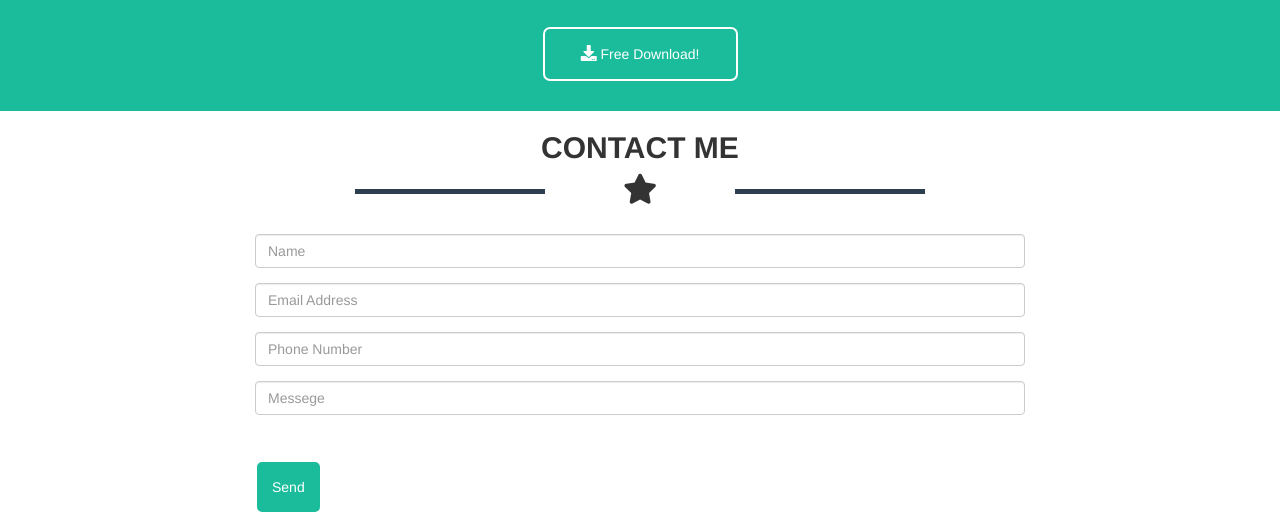
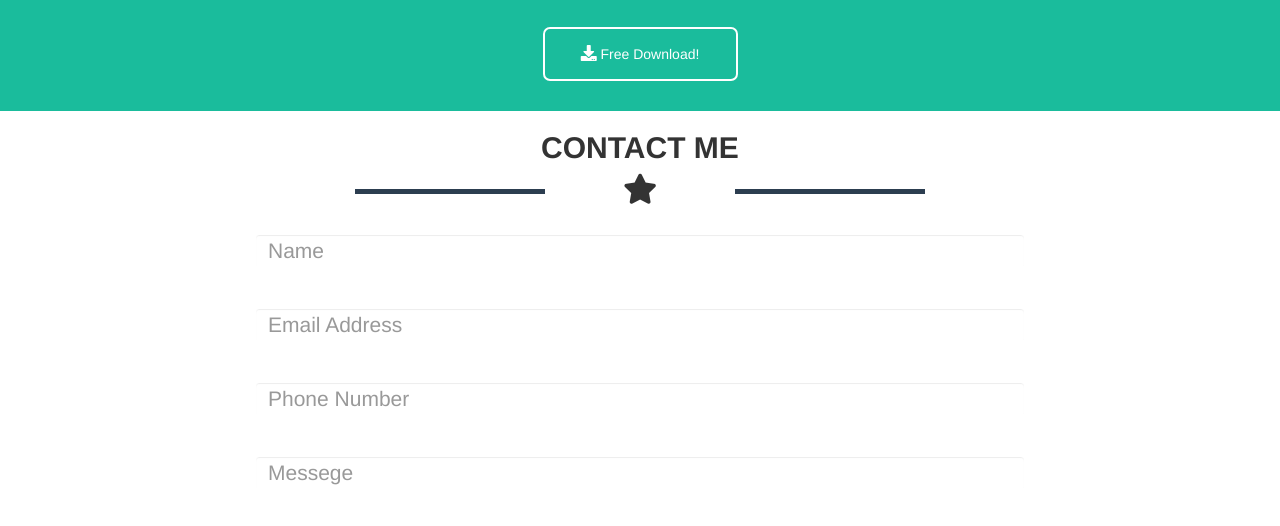
Before and after one commit to MGF2/html-css-bootstrap-freelancer, a plain HTML site: page index.html in a window 1280 px wide. Shown: the part 1678-2204 px from the top of the page. Drawn offline with nearby package versions, Linux system fonts and the light colour scheme.

Commit message:
form fixed

```diff
--- a/css/style.css
+++ b/css/style.css
@@ -176,6 +176,12 @@ section .row button {
   border-radius: 7px;
 }
 
+.msform {
+  border: 1px solid white;
+  font-size: 21px;
+  margin-bottom: 25px;
+}
+
 footer h4 {
   text-transform: uppercase;
   color: white;
--- a/index.html
+++ b/index.html
@@ -157,30 +157,30 @@
           <form class="form-horizontal">
             <div class="form-group">
               <label for="inputName" class="col-sm-2 control-label"></label>
-                <div class="col-sm-8">
-                  <input type="name" class="form-control" id="inputName" placeholder="Name">
+                <div class=" col-xs-10 col-xs-offset-1 col-sm-8 col-sm-offset-0">
+                  <input type="name" class="form-control msform" id="inputName" placeholder="Name">
                 </div>
              </div>
              <div class="form-group">
                <label for="inputEmail" class="col-sm-2 control-label"></label>
-                 <div class="col-sm-8">
-                   <input type="email" class="form-control" id="inputEmail" placeholder="Email Address">
+                 <div class="col-xs-10 col-xs-offset-1 col-sm-8 col-sm-offset-0">
+                   <input type="email" class="form-control msform" id="inputEmail" placeholder="Email Address">
                  </div>
              </div>
              <div class="form-group">
                <label for="inputPhone" class="col-sm-2 control-label"></label>
-                 <div class="col-sm-8">
-                  <input type="phone" class="form-control" id="inputPhone" placeholder="Phone Number">
+                 <div class="col-xs-10 col-xs-offset-1 col-sm-8 col-sm-offset-0">
+                  <input type="phone" class="form-control msform" id="inputPhone" placeholder="Phone Number">
                  </div>
              </div>
              <div class="form-group">
                <label for="inputMessege" class="col-sm-2 control-label"></label>
-                 <div class="col-sm-8">
-                   <input type="messege" class="form-control" id="inputMessege" placeholder="Messege">
+                 <div class="col-xs-10 col-xs-offset-1 col-sm-8 col-sm-offset-0">
+                   <input type="messege" class="form-control msform" id="inputMessege" placeholder="Messege">
                  </div>
              </div>
              <div class="form-group">
-               <div class="col-sm-offset-2 col-sm-10">
+               <div class="col-xs-offset-1 col-sm-offset-2 col-sm-10">
                  <button type="send" class="btn btn-default">Send</button>
                </div>
              </div>
```
